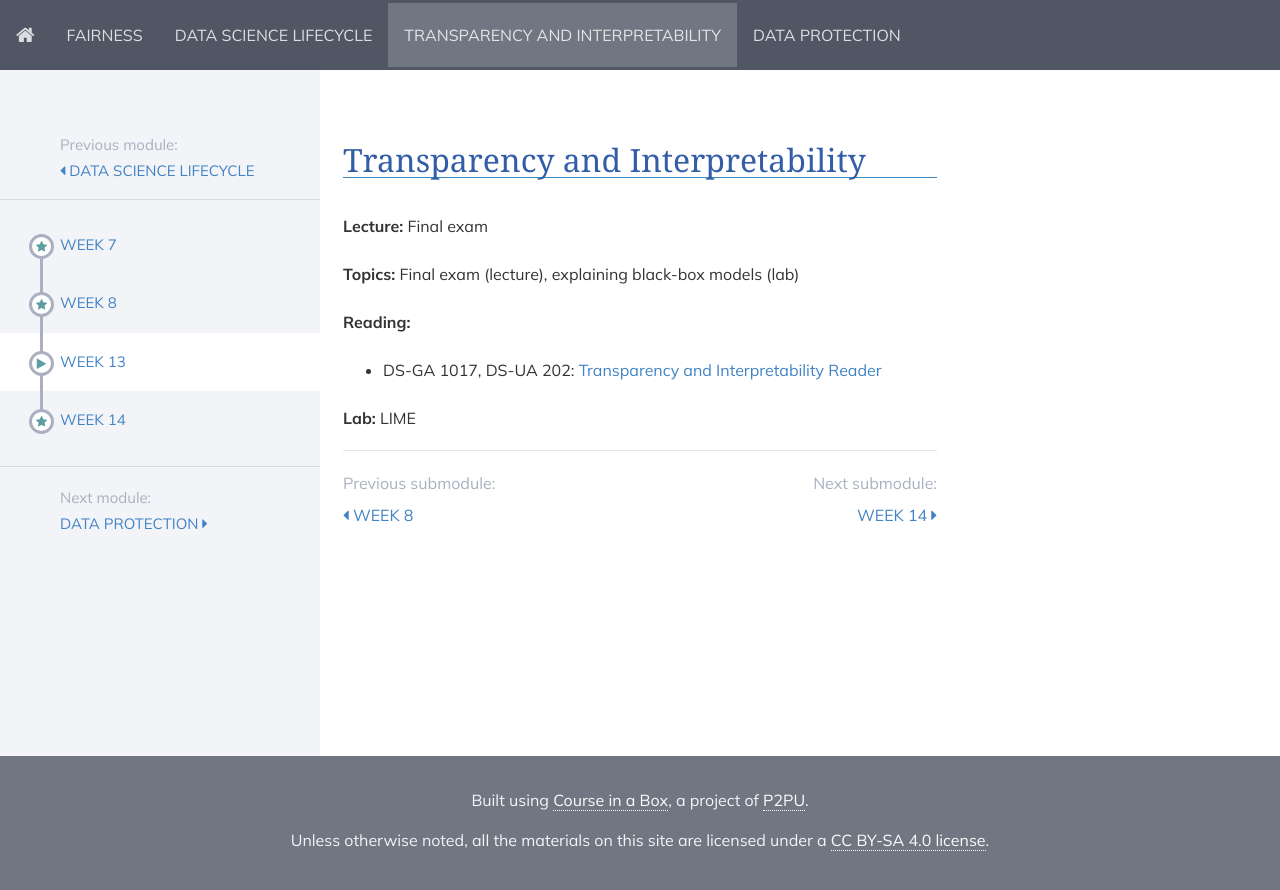
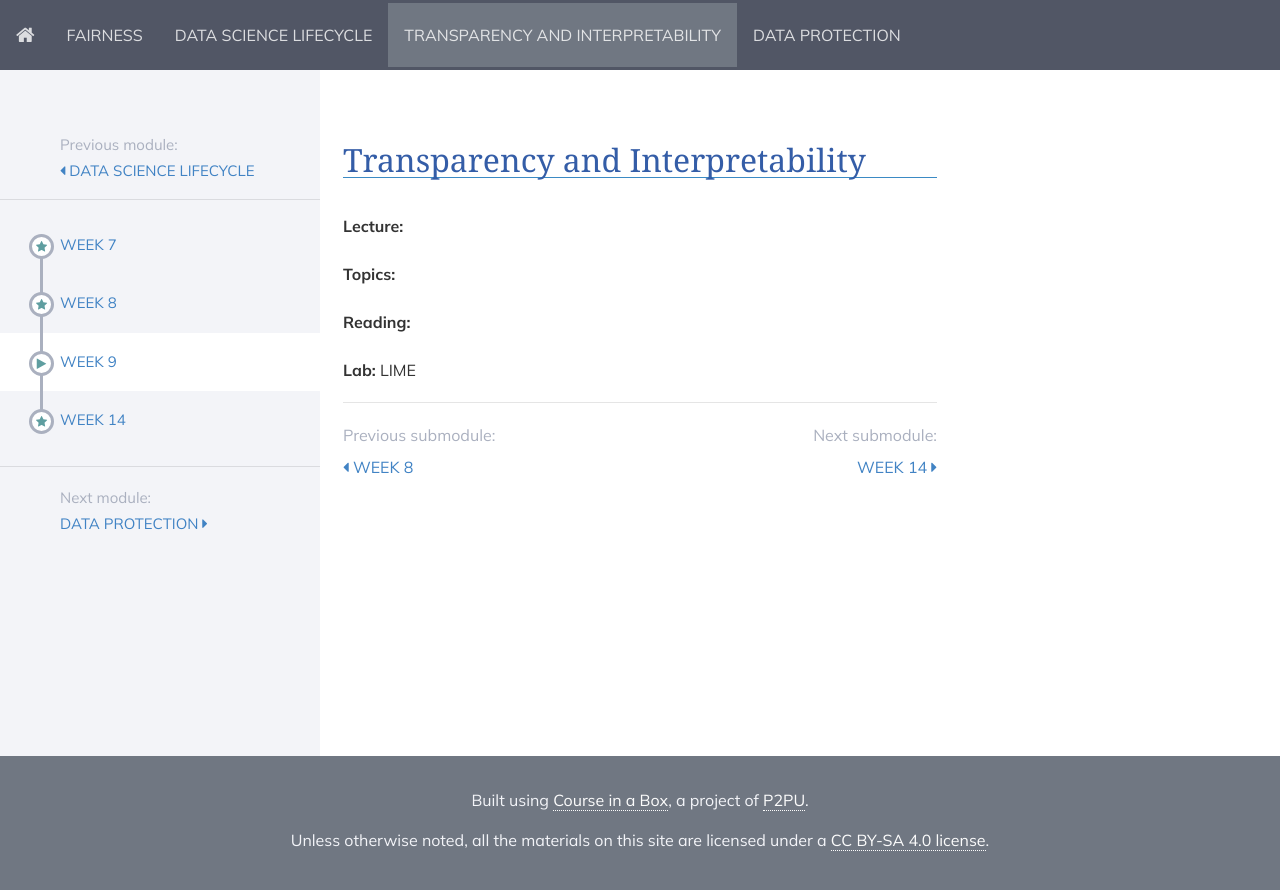
Before and after one commit to DataResponsibly/rds24, a Jekyll site: the page built from modules/transparency_and_interpretability/_posts/2000-01-03-week13.md, in a window 1280 px wide. Shown: the top 890 px of the page. Built offline with Jekyll 4.4.1, drawn with Linux system fonts in a browser that asks for light colours; nearby versions of some CDN libraries.

Commit message:
Update 2000-01-03-week13.md

```diff
--- a/modules/transparency_and_interpretability/_posts/2000-01-03-week13.md
+++ b/modules/transparency_and_interpretability/_posts/2000-01-03-week13.md
@@ -1,17 +1,16 @@
 ---
-title: Week 13
+title: Week 9
 ---
 
 ## Transparency and Interpretability
 
-**Lecture:** Final exam
+**Lecture:**
 
-**Topics:** Final exam (lecture), explaining black-box models (lab)
+**Topics:**
 
 **Reading:**
 
-<!-- * DS-UA 202: [Transparency and Interpretability Reader](../../../assets/transparency_reader_ua202_2022.pdf) -->
-* DS-GA 1017, DS-UA 202: [Transparency and Interpretability Reader](../../../assets/transparency_reader_2023.pdf)
+<!-- * DS-GA 1017, DS-UA 202: [Transparency and Interpretability Reader](../../../assets/transparency_reader_2023.pdf) -->
 
 **Lab:** LIME
 
```
